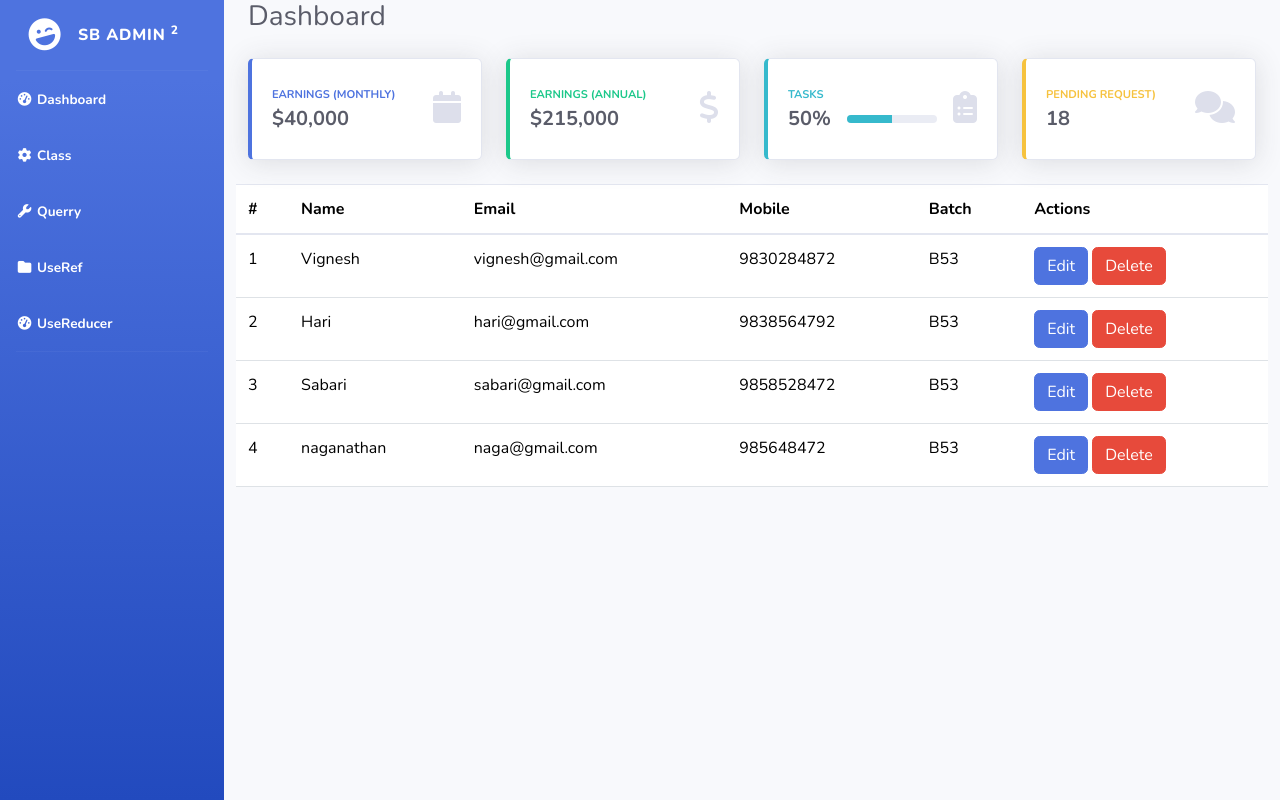
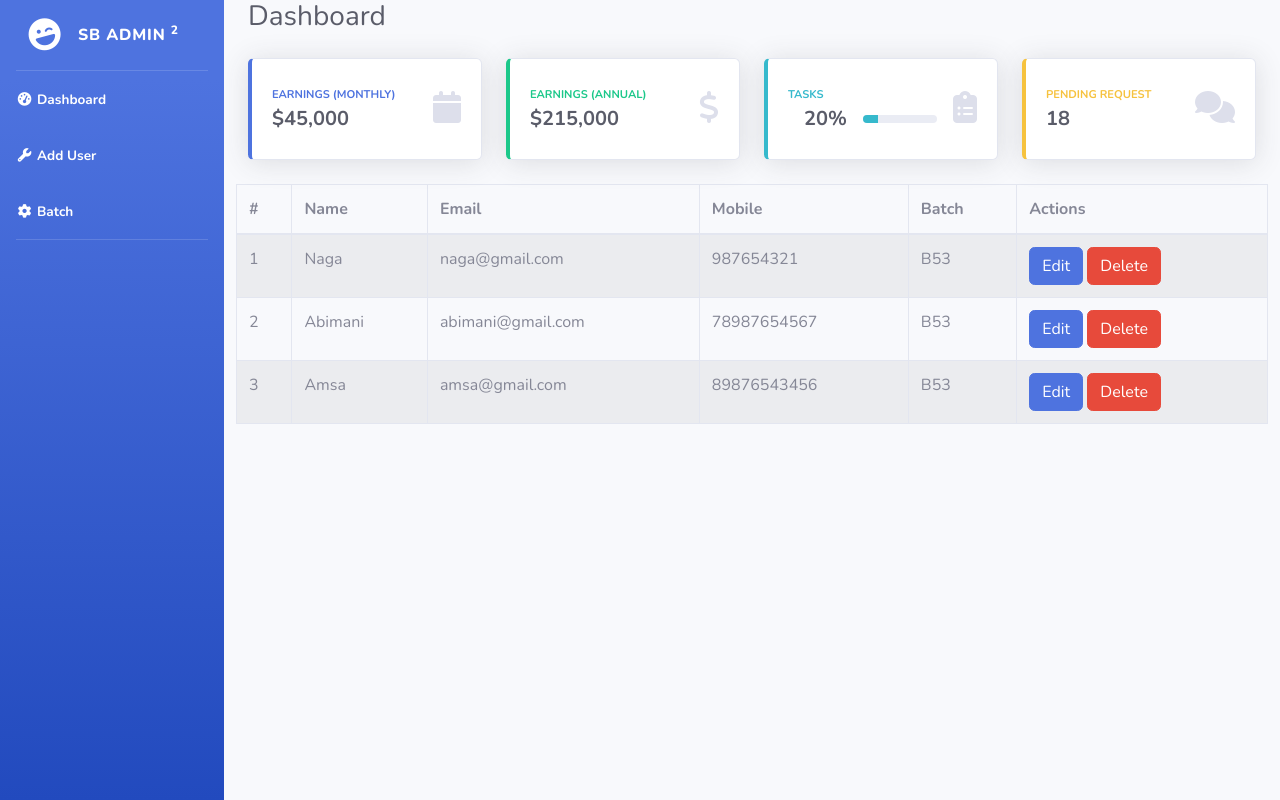
Before and after one commit to vigneshtsv/sd-admin-2, a React (Vite) app: page /dashboard in a window 1280 px wide. Built offline with nearby package versions, Linux system fonts and the light colour scheme.

Commit message:
sd-admin-crud

```diff
--- a/src/App.jsx
+++ b/src/App.jsx
@@ -1,35 +1,50 @@
-import React, { useState } from 'react'
+import React,{useState} from 'react'
 import Sidebar from './components/Sidebar'
 import Dashboard from './components/Dashboard'
 import Class from './components/Class'
-import Querry from './Querry'
+import User from './components/User'
+import Querry from './components/Querry'
 import {BrowserRouter,Routes, Route, Navigate} from 'react-router-dom'
-import AddUser from "./components/AddUser"
+import AddUser from './components/AddUser'
 import EditUser from './components/EditUser'
-import UserContextComponent from './utils/UserContextComponent'
-import DashboardContextComponent from './utils/DashboardContextComponent'
-import UseRef from './components/Hooks/UseRef'
-import UseReducer from './components/Hooks/UseReducer'
-
+import Batch from './components/Batch'
 function App() {
-
+  let [user,setUser] = useState([
+    {
+      id:1,
+      name:"Naga",
+      email:"naga@gmail.com",
+      mobile:"987654321",
+      batch:"B53"
+    },
+    {
+      id:2,
+      name:"Abimani",
+      email:"abimani@gmail.com",
+      mobile:"78987654567",
+      batch:"B53"
+    },
+    {
+      id:3,
+      name:"Amsa",
+      email:"amsa@gmail.com",
+      mobile:"89876543456",
+      batch:"B53"
+    }
+  ])
   return <div id="wrapper">
 
     <BrowserRouter>
     <Sidebar/>
       <Routes>
-        <Route path='/dashboard' element={
-        <UserContextComponent>
-        <DashboardContextComponent>
-          <Dashboard/>
-        </DashboardContextComponent>
-        </UserContextComponent>}/>
-        <Route path='/add-user' element={<AddUser />}/>
-        <Route path='/edit-user/:id' element={<EditUser />}/>
-        <Route path='/class' element={<Class/>}/>
-        <Route path='/querry' element={<Querry/>}/>
-        <Route path='/useref' element={<UseRef/>}/>
-        <Route path='/usereducer' element={<UseReducer/>}/>
+        <Route path='/dashboard' element={<Dashboard user={user} setUser={setUser}/>}/>
+        <Route path='/add-user' element={<AddUser user={user} setUser={setUser}/>}/>
+        <Route path='/edit-user/:id' element={<EditUser user={user} setUser={setUser}/>}/>
+        <Route path='/batch' element={<Batch/>}>
+            <Route path='user' element={<User/>}/>
+            <Route path='class' element={<Class user={user} setUser={setUser}/>}/>
+            <Route path='query' element={<Querry/>}/>
+        </Route>
         <Route path='*' element={<Navigate to='/dashboard'/>}/>
       </Routes>
     </BrowserRouter>
--- a/src/components/AddUser.jsx
+++ b/src/components/AddUser.jsx
@@ -1,20 +1,18 @@
-import React,{useContext, useState} from 'react'
+import React,{useState} from 'react'
 import Button from 'react-bootstrap/Button';
 import Form from 'react-bootstrap/Form';
 import { useNavigate } from 'react-router-dom';
-import { UserContext } from '../utils/UserContextComponent';
-function AddUser() {
-  let {user,setUser} = useContext(UserContext)
-
+function AddUser({user,setUser}) {
   let [name,setName] = useState("")
   let [email,setEmail] = useState("")
+  let [batch,setBatch] = useState("")
   let [mobile,setMobile] = useState("")
-  let [batch,setBatch] = useState("")
 
   let navigate = useNavigate()
+
   const handleCreate = ()=>{
-        let id = user.length?user[user.length-1].id+1 : 1 //fetch the last index element.id+1 or if array is empty
-        let newArray = [...user] // deep copy, achieve inmutability
+    let id = user.length?user[user.length-1].id+1 : 1// fetch the last index element.id+1 or if array is empty id will be 1
+    let newArray = [...user]// deep copy Achieve Immutability
     newArray.push({
       id,
       name,
@@ -23,16 +21,19 @@
       mobile
     })
     setUser(newArray)
-        navigate(`/dashboard`)
+    navigate('/dashboard')
   }
 
   return <div id="content-wrapper" className="d-flex flex-column">
     <div id="content">
         <div className="container-fluid">
+        <div className="d-sm-flex align-items-center justify-content-between mb-4">
+                    <h1 className="h3 mb-0 text-gray-800">Add User</h1>
+                </div>
         <Form>
-      <Form.Group className="mb-3">
+          <Form.Group className="mb-3" >
             <Form.Label>Name</Form.Label>
-        <Form.Control type="text" placeholder="Enter your name" onChange={(e)=>setName(e.target.value)}/>
+            <Form.Control type="text" placeholder="Name" onChange={(e)=>setName(e.target.value)}/>
           </Form.Group>
 
           <Form.Group className="mb-3">
@@ -40,14 +41,14 @@
             <Form.Control type="email" placeholder="Enter email" onChange={(e)=>setEmail(e.target.value)}/>
           </Form.Group>
 
-      <Form.Group className="mb-3">
-        <Form.Label>Mobile Number</Form.Label>
-        <Form.Control type="text" placeholder="Enter your mobile Number" onChange={(e)=>setMobile(e.target.value)}/>
+          <Form.Group className="mb-3" >
+            <Form.Label>Mobile</Form.Label>
+            <Form.Control type="text" placeholder="Mobile" onChange={(e)=>setMobile(e.target.value)}/>
           </Form.Group>
 
-      <Form.Group className="mb-3">
+          <Form.Group className="mb-3" >
             <Form.Label>Batch</Form.Label>
-        <Form.Control type="text" placeholder="Batch name" onChange={(e)=>setBatch(e.target.value)}/>
+            <Form.Control type="text" placeholder="Batch" onChange={(e)=>setBatch(e.target.value)}/>
           </Form.Group>
 
           <Button variant="primary" onClick={()=>handleCreate()}>
@@ -58,4 +59,5 @@
     </div>
   </div>
 }
+
 export default AddUser
--- a/src/components/Card.jsx
+++ b/src/components/Card.jsx
@@ -11,7 +11,7 @@
                         </div>
                         <div className="row no-gutters align-items-center">
                             <div className="col-auto">
-                                <div className="h5 mb-0 mr-3 font-weight-bold text-gray-800">{cardData.value}%</div>
+                                <div className="h5 mb-0 mr-3 ml-3 font-weight-bold text-gray-800">{cardData.value}%</div>
                             </div>
                             <div className="col">
                                 <div className="progress progress-sm mr-2">
--- a/src/components/Class.jsx
+++ b/src/components/Class.jsx
@@ -1,9 +1,63 @@
-import React from 'react'
+import React,{useState} from 'react'
+import Button from 'react-bootstrap/Button';
+import Form from 'react-bootstrap/Form';
+import { useNavigate } from 'react-router-dom';
+function Class({user,setUser}) {
+  let [name,setName] = useState("")
+  let [email,setEmail] = useState("")
+  let [batch,setBatch] = useState("")
+  let [mobile,setMobile] = useState("")
 
-function Class() {
-  return (
-    <h1>Class</h1>
-  )
+  let navigate = useNavigate()
+
+  const handleCreate = ()=>{
+    let id = user.length?user[user.length-1].id+1 : 1// fetch the last index element.id+1 or if array is empty id will be 1
+    let newArray = [...user]// deep copy Achieve Immutability
+    newArray.push({
+      id,
+      name,
+      email,
+      batch,
+      mobile
+    })
+    setUser(newArray)
+    navigate('/dashboard')
+  }
+
+  return <div id="content-wrapper" className="d-flex flex-column">
+    <div id="content">
+        <div className="container-fluid">
+        <div className="d-sm-flex align-items-center justify-content-between mb-4">
+                    <h1 className="h3 mb-0 text-gray-800">Add User</h1>
+                </div>
+        <Form>
+          <Form.Group className="mb-3" >
+            <Form.Label>Name</Form.Label>
+            <Form.Control type="text" placeholder="Name" onChange={(e)=>setName(e.target.value)}/>
+          </Form.Group>
+
+          <Form.Group className="mb-3">
+            <Form.Label>Email address</Form.Label>
+            <Form.Control type="email" placeholder="Enter email" onChange={(e)=>setEmail(e.target.value)}/>
+          </Form.Group>
+
+          <Form.Group className="mb-3" >
+            <Form.Label>Mobile</Form.Label>
+            <Form.Control type="text" placeholder="Mobile" onChange={(e)=>setMobile(e.target.value)}/>
+          </Form.Group>
+
+          <Form.Group className="mb-3" >
+            <Form.Label>Batch</Form.Label>
+            <Form.Control type="text" placeholder="Batch" onChange={(e)=>setBatch(e.target.value)}/>
+          </Form.Group>
+
+          <Button variant="primary" onClick={()=>handleCreate()}>
+            Submit
+          </Button>
+    </Form>
+        </div>
+    </div>
+  </div>
 }
 
 export default Class
--- a/src/components/Dashboard.jsx
+++ b/src/components/Dashboard.jsx
@@ -1,19 +1,45 @@
-import React,{ useContext } from 'react'
+import React from 'react'
 import Card from './Card'
 import Table from 'react-bootstrap/Table';
 import Button from 'react-bootstrap/Button';
 import { useNavigate } from 'react-router-dom';
-import 'bootstrap/dist/css/bootstrap.min.css';
-import { UserContext }from '../utils/UserContextComponent';
-import { DashboardContext } from '../utils/DashboardContextComponent';
-function Dashboard() {
-    let {user,setUser} = useContext(UserContext)  //useing the context
-    let {data} = useContext(DashboardContext)
+function Dashboard({user,setUser}) {
 
-let Navigate =  useNavigate()
+    let data = [
+        {
+            title:"EARNINGS (MONTHLY)",
+            value:"$45,000",
+            color:'primary',
+            icon:'fa-calendar',
+            isProgress:false
+        },
+        {
+            title:"EARNINGS (ANNUAL)",
+            value:"$215,000",
+            color:'success',
+            icon:'fa-dollar-sign',
+            isProgress:false
+        },
+        {
+            title:"TASKS",
+            value:"20",
+            color:'info',
+            icon:'fa-clipboard-list',
+            isProgress:true
+        },
+        {
+            title:"PENDING REQUEST",
+            value:"18",
+            color:'warning',
+            icon:'fa-comments',
+            isProgress:false
+        }
+    ]
+    let navigate = useNavigate()
+
     let handleDelete = (id)=>{
         let index;
-  for(let i=0;i<user.length;i++)
+        for(let i = 0;i<user.length;i++)
         {
             if(user[i].id==id)
             {
@@ -21,8 +47,8 @@
                 break;
             }
         }
-  let newArray = [...user] //deep copy or inmutable
-  newArray.splice(index,1) //splice(start index,delete count)
+        let newArray = [...user]//deep copy or Immutable
+        newArray.splice(index,1)
         setUser(newArray)
     }
   return <>
@@ -35,12 +61,12 @@
                 <div className="row">
                     {
                         data.map((e,i)=>{
-                        return <Card cardData={e} key={i} />
+                            return <Card cardData={e} key={i}/>
                         })
                     }
                 </div>
                 <div className="row">
-             <table className="table">
+                <Table striped bordered hover>
                     <thead>
                         <tr>
                         <th>#</th>
@@ -61,7 +87,7 @@
                                     <td>{e.mobile}</td>
                                     <td>{e.batch}</td>
                                     <td>
-                    <Button variant='primary' onClick={()=>Navigate(`/edit-user/${e.id}`)}>Edit</Button>
+                                        <Button variant='primary' onClick={()=>navigate(`/edit-user/${e.id}`)}>Edit</Button>
                                         &nbsp;
                                         <Button variant='danger' onClick={()=>{handleDelete(e.id)}}>Delete</Button>
                                     </td>
@@ -69,13 +95,12 @@
                             })
                        }
                     </tbody>
-</table>
+                </Table>
                 </div>
             </div>
         </div>
     </div>
   </>
-
 }
 
 export default Dashboard
--- a/src/components/EditUser.jsx
+++ b/src/components/EditUser.jsx
@@ -1,45 +1,40 @@
-import React,{useState,useEffect,useContext} from 'react'
+import React,{useState,useEffect} from 'react'
 import Button from 'react-bootstrap/Button';
 import Form from 'react-bootstrap/Form';
 import { useNavigate,useParams } from 'react-router-dom';
-import {UserContext} from '../utils/UserContextComponent'
-function EditUser() {
-  let {user,setUser} = useContext(UserContext)
-let params = useParams() // this will return a object
+function EditUser({user,setUser}) {
+
+  let params = useParams()//this will return a object
 
   let [name,setName] = useState("")
   let [email,setEmail] = useState("")
+  let [batch,setBatch] = useState("")
   let [mobile,setMobile] = useState("")
-  let [batch,setBatch] = useState("")
 
-  let navigate = useNavigate() //this will return a function
+  let navigate = useNavigate()// this will return a function
 
   const findIndex = (id)=>{
-    for(let i=0; i<user.length;i++)
+    for(let i = 0; i<user.length;i++)
     {
       if(id === user[i].id)
         return i
     }
   }
+
   const handleEdit = ()=>{
     let id = Number(params.id)
     let index = findIndex(id)
-      let newArray = [...user] // deep copy, achieve inmutability
+    let newArray = [...user]// deep copy Achieve Immutability
     newArray.splice(index,1,{
       id,
       name,
       email,
-          mobile,
-          batch
+      batch,
+      mobile
     })
     setUser(newArray)
-        navigate(`/dashboard`)
+    navigate('/dashboard')
   }
-    // const getUserData = ()=>
-    // let id = Number(params.id)
-    // useEffect(()=>{
-    //   getUserData()
-    // },[])
 
   const getUserData = ()=>{
     let id = Number(params.id)
@@ -55,33 +50,34 @@
   useEffect(()=>{
     getUserData()
   },[])
+
   //useEffect - triggers before component rendering
   //useEffect without dependency array - triggers before component rendering and during state changes
-    //   useEffect(()=>{
-    //    console.log("Use Effect without Dependency Array")
-    //  })
+  // useEffect(()=>{
+  //   console.log("Use Effect Without Dependency Array")
+  // })
 
-     //useEffect with empty dependency array -  trippers before component rendering only for first time
-    //  useEffect(()=>{
-    //   console.log("Use Effect with Empty Dependency Array")
-    //  },[])
+  //useEffect with empty dependency array - triggers before component rendering only for first time
+  // useEffect(()=>{
+  //   console.log("Use Effect With Empty Dependency Array")
+  // },[])
 
-     //useEffect with dependency array - triggeres before component rendering and specified state change
-    //  useEffect(()=>{
-    //    console.log("Use Effect with Dependency Array")
-    //  },(batch))
+  //useEffect with dependancy array - triggers before component rendering and specified state changes
+  // useEffect(()=>{
+  //   console.log("Use Effect With Dependency Array")
+  // },[batch,mobile])
 
 
   return <div id="content-wrapper" className="d-flex flex-column">
     <div id="content">
         <div className="container-fluid">
         <div className="d-sm-flex align-items-center justify-content-between mb-4">
-          <h1 className="h3 mb-0 text-gray-800">EditUser</h1>
+                    <h1 className="h3 mb-0 text-gray-800">Edit User</h1>
                 </div>
         <Form>
-      <Form.Group className="mb-3">
+          <Form.Group className="mb-3" >
             <Form.Label>Name</Form.Label>
-        <Form.Control type="text" placeholder="Enter your name" value={name} onChange={(e)=>setName(e.target.value)}/>
+            <Form.Control type="text" placeholder="Name" value={name} onChange={(e)=>setName(e.target.value)}/>
           </Form.Group>
 
           <Form.Group className="mb-3">
@@ -89,14 +85,14 @@
             <Form.Control type="email" placeholder="Enter email" value={email} onChange={(e)=>setEmail(e.target.value)}/>
           </Form.Group>
 
-      <Form.Group className="mb-3">
+          <Form.Group className="mb-3" >
             <Form.Label>Mobile</Form.Label>
-        <Form.Control type="text" placeholder="Enter your mobile Number" value={mobile} onChange={(e)=>setMobile(e.target.value)}/>
+            <Form.Control type="text" placeholder="Mobile" value={mobile} onChange={(e)=>setMobile(e.target.value)}/>
           </Form.Group>
 
-      <Form.Group className="mb-3">
+          <Form.Group className="mb-3" >
             <Form.Label>Batch</Form.Label>
-        <Form.Control type="text" placeholder="Batch name" value={batch} onChange={(e)=>setBatch(e.target.value)}/>
+            <Form.Control type="text" placeholder="Batch" value={batch} onChange={(e)=>setBatch(e.target.value)}/>
           </Form.Group>
 
           <Button variant="primary" onClick={()=>handleEdit()}>
@@ -107,4 +103,5 @@
     </div>
   </div>
 }
+
 export default EditUser
--- a/src/components/Hooks/UseReducer.jsx
+++ /dev/null
@@ -1,82 +0,0 @@
-import React, { useReducer, useRef } from "react";
-import { Button } from "react-bootstrap";
-const initialValue = {
-  count: 0,
-  name: "vignesh",
-  email: "vignesh@gmail.com",
-};
-
-function reducer(state, action) {
-  switch (action.type) {
-    case "INCREMENT":return {
-        ...state,
-        count:state.count + 1,
-      };
-    case "DECREMENT":return {
-        ...state,
-        count:state.count - 1,
-      };
-    case "RESET":return {
-        ...state,
-        count:0,
-      };
-    case 'UPDATE': return{
-        ...state,
-        name:action.payload.name,
-        email:action.payload.email
-    }
-  }
-}
-
-function UseReducer() {
-  let [state, dispatch] = useReducer(reducer, initialValue);
-  let nameRef = useRef(null)
-  let emailRef = useRef(null)
-  return (
-    <div id="content-wrapper" className="d-flex flex-column">
-      <div id="content">
-        <div className="container-fluid">
-          <div className="d-sm-flex align-items-center justify-content-between mb-4">
-            <h1 className="h3 mb-0 text-gray-800">useReducer Hooks</h1>
-          </div>
-          <div>
-            <Button onClick={(()=>dispatch({type:'DECREMENT'}))}>-</Button>
-            &nbsp;
-            {state.count}
-            &nbsp;
-            <Button onClick={(()=>dispatch({type:'INCREMENT'}))}>+</Button>
-          </div>
-          <br />
-          <div>
-            <Button onClick={(()=>dispatch({type:'RESET'}))}>Reset</Button>
-          </div>
-
-          <br />
-          <div>
-            <label>Name:</label>
-            <input type='text' ref={nameRef}/>
-          </div>
-          <br />
-          <div>
-            <label>Email:</label>
-            <input type='email' ref={emailRef}/>
-          </div>
-          <br />
-          <div>
-            <Button onClick={()=>{
-                dispatch({type:'UPDATE',payload:{
-                    name:nameRef.current.value,
-                    email:emailRef.current.value
-                }})
-            }}>Submit</Button>
-          </div>
-          <br />
-          <div>{state.name}</div>
-          <div>{state.email}</div>
-        </div>
-      </div>
-    </div>
-  );
-}
-
-export default UseReducer
--- a/src/components/Hooks/UseRef.jsx
+++ /dev/null
@@ -1,78 +0,0 @@
-import React, { useState,useEffect,useRef } from "react";
-
-function UseRef() {
-    let [name,setName] = useState(0)
-    let count = useRef(0)
-    let ref1 = useRef(null)
-    let ref2 = useRef(null)
-    let ref3 = useRef(null)
-    let ref4 = useRef(null)
-
-    const handleSubmit = ()=>{
-        let otp = `${ref1.current.value}${ref2.current.value}${ref3.current.value}${ref4.current.value}`
-        if(otp.length===4)
-        {
-            alert("Entered OTP is"+otp)
-
-            ref1.current.value=""
-            ref2.current.value=""
-            ref3.current.value=""
-            ref4.current.value=""
-            ref1.current.focus()
-        }
-        else
-        {
-
-            alert("Invalid OTP")
-
-            ref1.current.value=""
-            ref2.current.value=""
-            ref3.current.value=""
-            ref4.current.value=""
-
-            ref1.current.focus()
-        }
-    }
-
-    useEffect (()=>{
-        count.current+=1
-    })
-  return <div id="content-wrapper" className="d-flex flex-column">
-      <div id="content">
-        <div className="container-fluid">
-          <div className="d-sm-flex align-items-center justify-content-between mb-4">
-            <h1 className="h3 mb-0 text-gray-800">UseRef Hooks</h1>
-          </div>
-          <div>
-            <label>Select your Mentor</label>
-            <select defaultValue={"default"} onChange={(e)=>setName(e.target.value)}>
-                <option value={"default"} disabled>Select Mentor</option>
-                <option value={"Nagarajan"}>Nagarajan</option>
-                <option value={"Priya"}>Akalya</option>
-                <option value={"Rupan"}>Rupan</option>
-                <option value={"Mahathi"}>Mahathi</option>
-                <option value={"Venkat"}>Venkat</option>
-            </select>
-          </div>
-          <div>
-            The selected mentor is {name}
-          </div>
-          <div>
-            Number of time component renders : {count.current}
-          </div>
-          <div>
-            Enter your OTP:
-          </div>
-          <div>
-            <input type='text' ref={ref1} onChange={()=>ref2.current.focus()}/>
-            <input type='text' ref={ref2} onChange={()=>ref3.current.focus()}/>
-            <input type='text' ref={ref3} onChange={()=>ref4.current.focus()}/>
-            <input type='text' ref={ref4} onChange={()=>setTimeout(()=>{handleSubmit()
-            },500)}/>
-          </div>
-        </div>
-      </div>
-    </div>
-}
-
-export default UseRef
--- a/src/components/Sidebar.jsx
+++ b/src/components/Sidebar.jsx
@@ -19,29 +19,15 @@
     </Link>
 </li>
 <li className="nav-item active">
-    <Link to='/class' className="nav-link" href="index.html">
-    <i className="fas fa-fw fa-cog"></i>
-        <span>Class</span>
-    </Link>
-</li>
-
-<li className="nav-item active">
-    <Link to='/querry' className="nav-link" href="index.html">
+    <Link to='/add-user' className="nav-link" href="index.html">
     <i className="fas fa-fw fa-wrench"></i>
-        <span>Querry</span>
-    </Link>
-</li>
-
-<li className="nav-item active">
-    <Link to='/useref' className="nav-link" href="index.html">
-    <i className="fas fa-fw fa-folder"></i>
-        <span>UseRef</span>
+        <span>Add User</span>
     </Link>
 </li>
 <li className="nav-item active">
-    <Link to='/usereducer' className="nav-link" href="index.html">
-        <i className="fas fa-fw fa-tachometer-alt"></i>
-        <span>UseReducer</span>
+    <Link to='/batch' className="nav-link" href="index.html">
+    <i className="fas fas fa-fw fa-cog"></i>
+        <span>Batch</span>
     </Link>
 </li>
 
```
Lines whose indentation alone changed are shown as unchanged.
